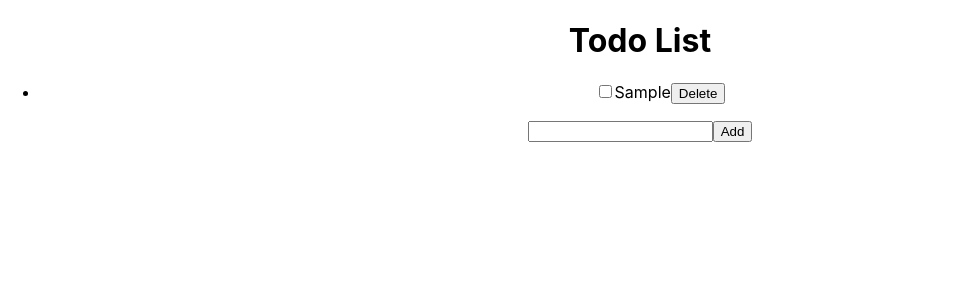
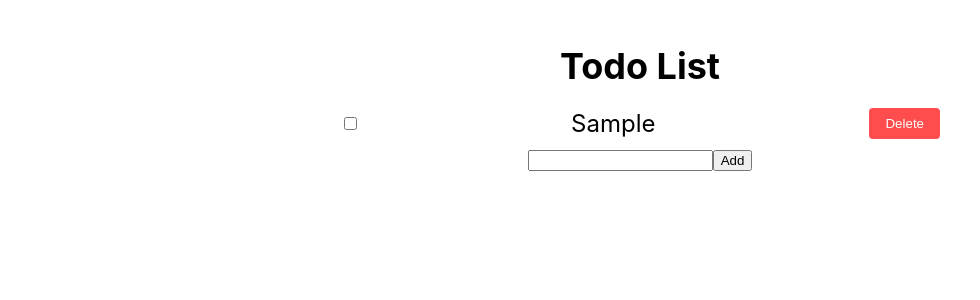
Before and after one commit to YANGSEOKWOO/TodoList, a React (Create React App) app: page / in a window 1280 px wide. Both pictures are taken after typing "Sample" into the empty fields and a click on the button "Add". Shown: the top 300 px of the page, without its empty margins (0-980 px from the left). Built offline with nearby package versions, Linux system fonts and the light colour scheme.

Commit message:
UI 수정

```diff
--- /dev/null
+++ b/src/Todo.css
@@ -0,0 +1,51 @@
+.todo-container {
+    max-width: 600px;
+    margin: 0 auto;
+    padding: 20px;
+  }
+
+  .todo-title {
+    font-size: 36px;
+    margin-bottom: 20px;
+  }
+
+  .todo-list {
+    list-style: none;
+    padding: 0;
+    margin: 0;
+  }
+
+  .todo-item {
+    display: flex;
+    align-items: center;
+    margin-bottom: 10px;
+  }
+
+  .todo-item.todo-completed .todo-text {
+    text-decoration: line-through;
+    opacity: 0.5;
+  }
+
+  .todo-checkbox {
+    margin-right: 10px;
+  }
+
+  .todo-text {
+    flex: 1;
+    font-size: 24px;
+  }
+
+  .todo-delete-btn {
+    background-color: #ff4c4c;
+    color: #fff;
+    border: none;
+    padding: 8px 16px;
+    border-radius: 4px;
+    margin-left: 10px;
+    cursor: pointer;
+    transition: background-color 0.3s ease;
+  }
+
+  .todo-delete-btn:hover {
+    background-color: #ff3333;
+  }
--- a/src/Todo.js
+++ b/src/Todo.js
@@ -1,4 +1,5 @@
 import React, { useState } from 'react';
+import './Todo.css';
 
 function Todo() {
   const [items, setItems] = useState([]);
@@ -29,24 +30,25 @@ function Todo() {
   }
 
   return (
-    <div>
-      <h1>Todo List</h1>
-      <ul>
+    <div className="todo-container">
+      <h1 className="todo-title">Todo List</h1>
+      <ul className="todo-list">
         {items.map((item, index) => (
-          <li key={index}>
+          <li key={index} className={item.completed ? 'todo-item todo-completed' : 'todo-item'}>
             <input
               type="checkbox"
               checked={item.completed}
               onChange={() => toggleComplete(index)}
+              className="todo-checkbox"
             />
-            {item.text}
-            <button onClick={() => deleteItem(index)}>Delete</button>
+            <span className="todo-text">{item.text}</span>
+            <button onClick={() => deleteItem(index)} className="todo-delete-btn">Delete</button>
           </li>
         ))}
       </ul>
       <form onSubmit={handleSubmit}>
-        <input type="text" name="newItem" />
-        <button type="submit">Add</button>
+        <input type="text" name="newItem" className="todo-input" />
+        <button type="submit" className="todo-add-btn">Add</button>
       </form>
     </div>
   );
```
